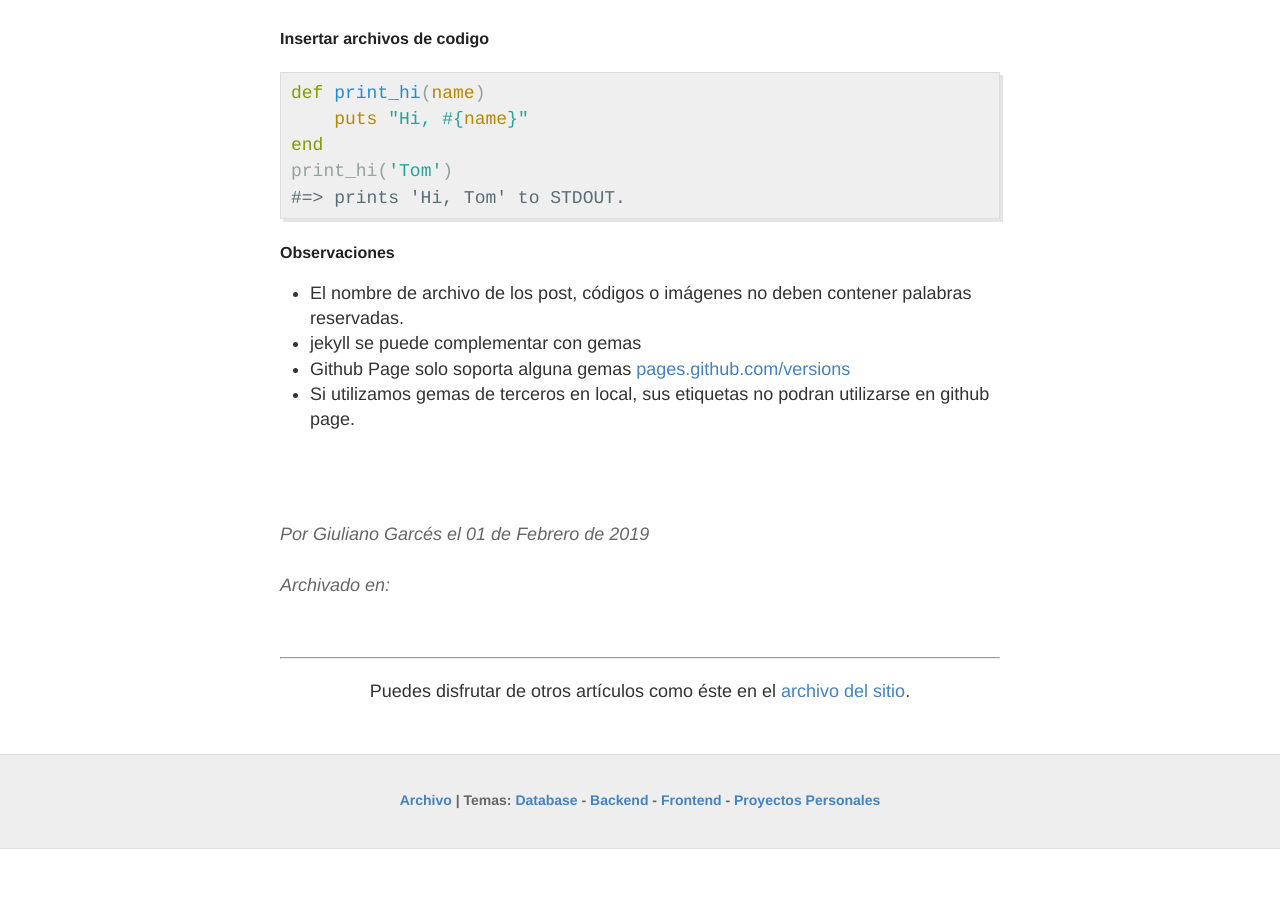
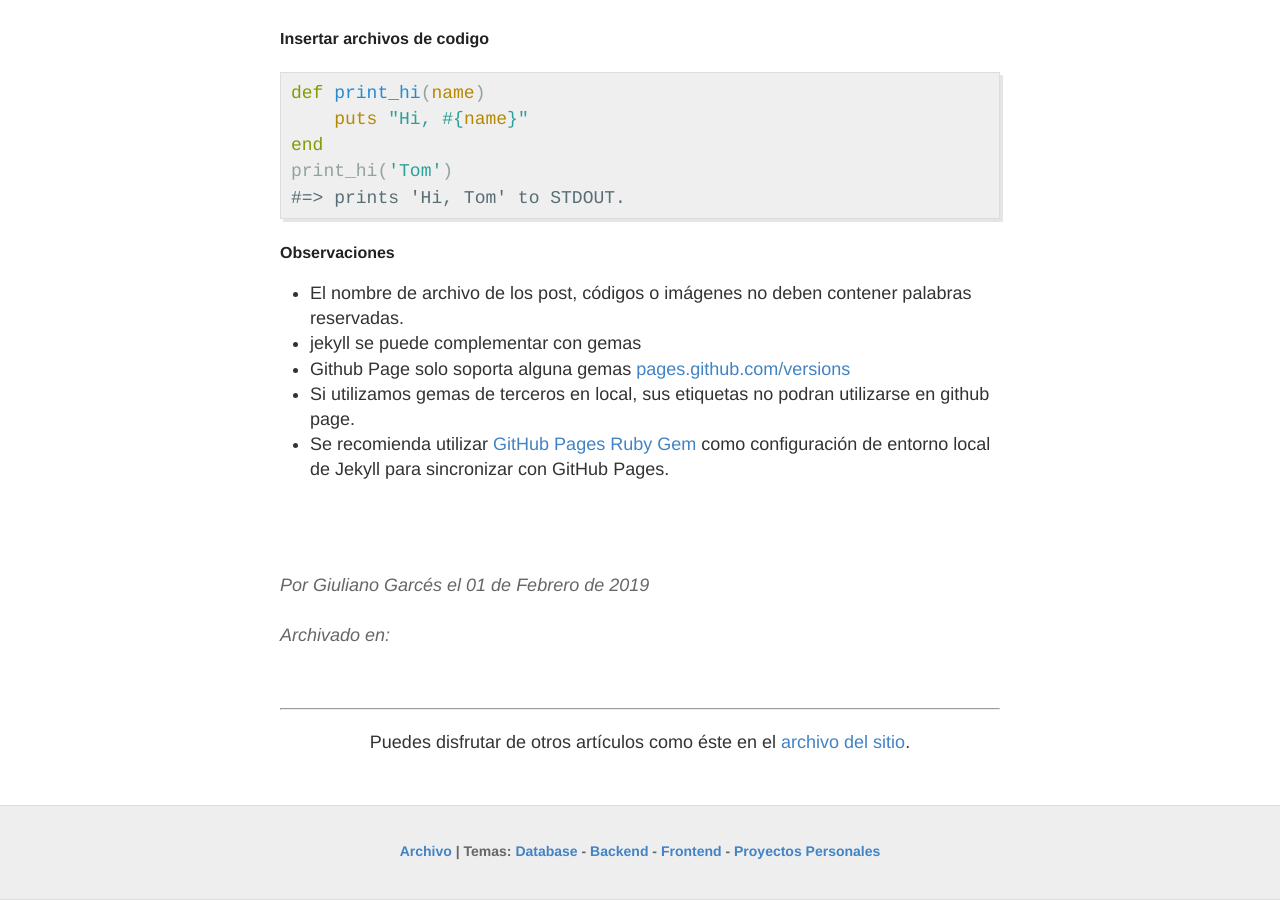
Before and after one commit to ggarcesv/ggarcesv.github.io, a Jekyll site: the page built from _posts/2019-02-01-Guia-de-Jekyll.md, in a window 1280 px wide and 900 px high, scrolled down 824 px. Built offline with Jekyll 4.4.1, drawn with Linux system fonts in a browser that asks for light colours; nearby versions of some CDN libraries; before the commit the page ends 1673 px from its top, so only the background shows below that.

Commit message:
Fix Grammar

```diff
--- a/_posts/2019-02-01-Guia-de-Jekyll.md
+++ b/_posts/2019-02-01-Guia-de-Jekyll.md
@@ -47,3 +47,4 @@ This is the base Jekyll theme. You can find out more info about customizing your
 - jekyll se puede complementar con gemas
 - Github Page solo soporta alguna gemas [pages.github.com/versions](https://pages.github.com/versions/)
 - Si utilizamos gemas de terceros en local, sus etiquetas no podran utilizarse en github page.
+- Se recomienda utilizar [GitHub Pages Ruby Gem](https://github.com/github/pages-gem) como configuración de entorno local de Jekyll para sincronizar con GitHub Pages.
```
